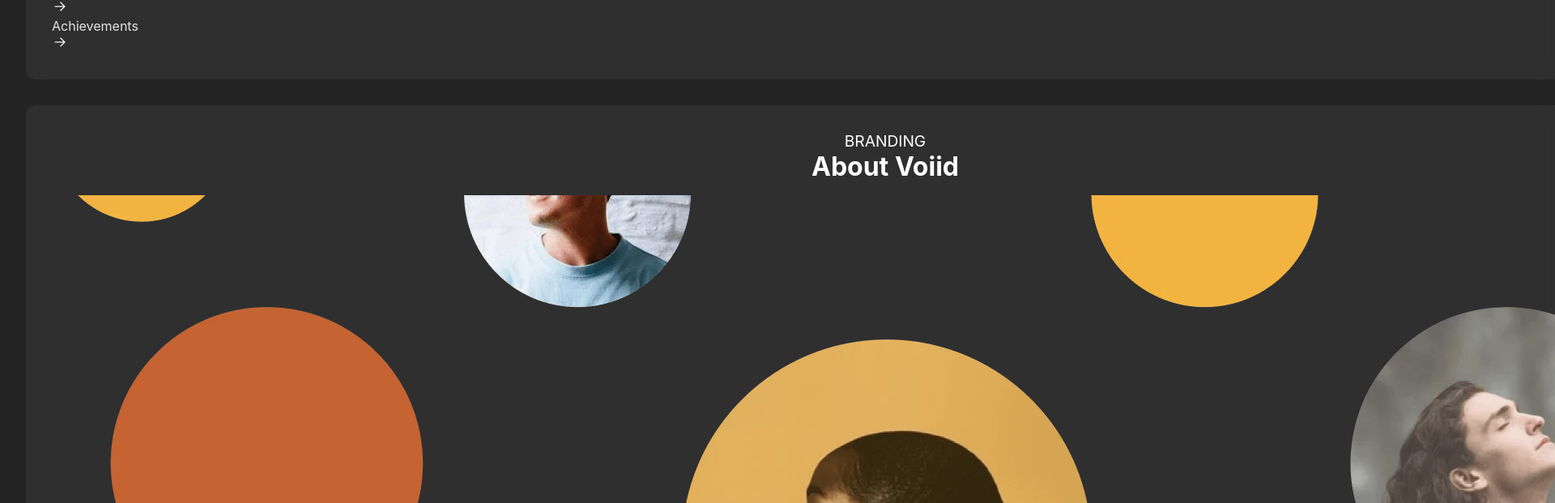
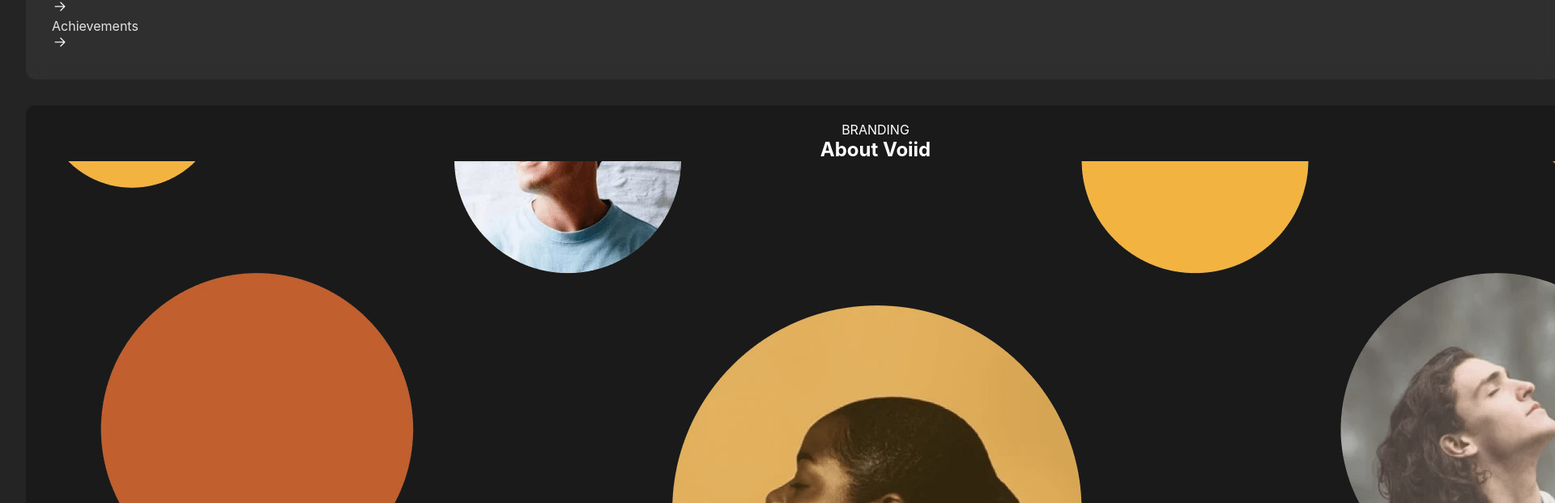
Before and after one commit to official-imvoiid/WebDev, a React (Vite) app in the folder voiid/: page / in a window 1280 px wide. Shown: the part 715-1336 px from the top of the page at 81% size, 1920 px wide, since content can reach past the window. Built offline with nearby package versions, Linux system fonts and the light colour scheme.

Commit message:
AboutSection.css

```diff
--- a/voiid/src/components/AboutSection.css
+++ b/voiid/src/components/AboutSection.css
@@ -1,18 +1,6 @@
-/* AboutSection.css */
 .about-section {
-  padding: 2rem;
-  background: rgba(255, 255, 255, 0.05);
+  padding: 20px;
+  background-color: #1a1a1a;
   color: white;
   text-align: center;
 }
-
-.about-section h2 {
-  font-size: 2rem;
-  margin-bottom: 1rem;
-}
-
-.about-section p {
-  font-size: 1.2rem;
-  max-width: 600px;
-  margin: auto;
-}
```
